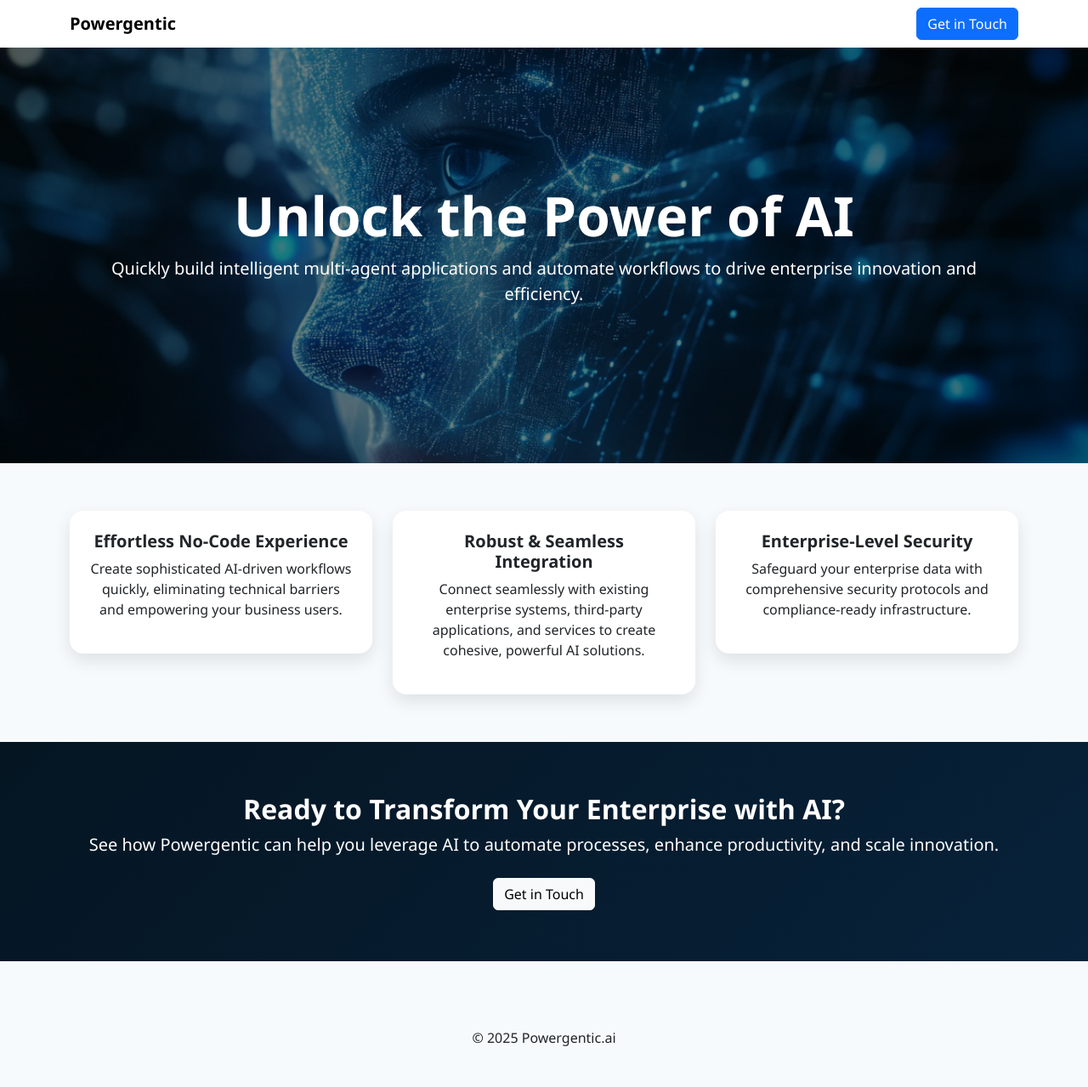
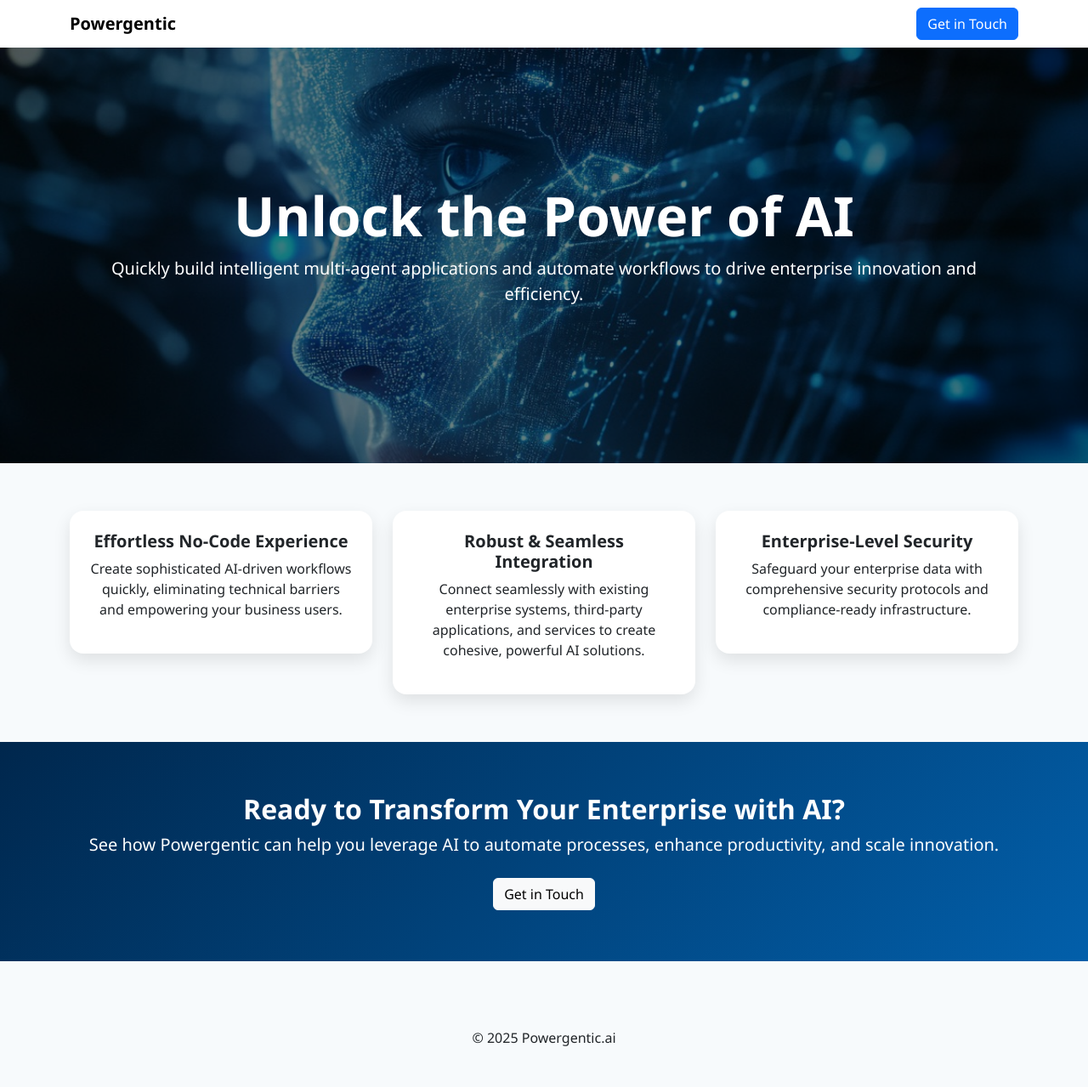
Before and after one commit to powergentic/website, a Jekyll site: the page built from index.html, in a window 1280 px wide. Shown: the whole page at 85% size. Built offline with Jekyll 4.4.1, drawn with Linux system fonts in a browser that asks for light colours.

Commit message:
Update styles.css

```diff
--- a/css/styles.css
+++ b/css/styles.css
@@ -64,7 +64,7 @@ body > main {
 
 .cta-section {
   padding: 60px 0;
-  background: linear-gradient(135deg, #051522, #07223A);
+  background: linear-gradient(135deg, #00274D, #025FAA);
   color: #fff;
 }
 
```
